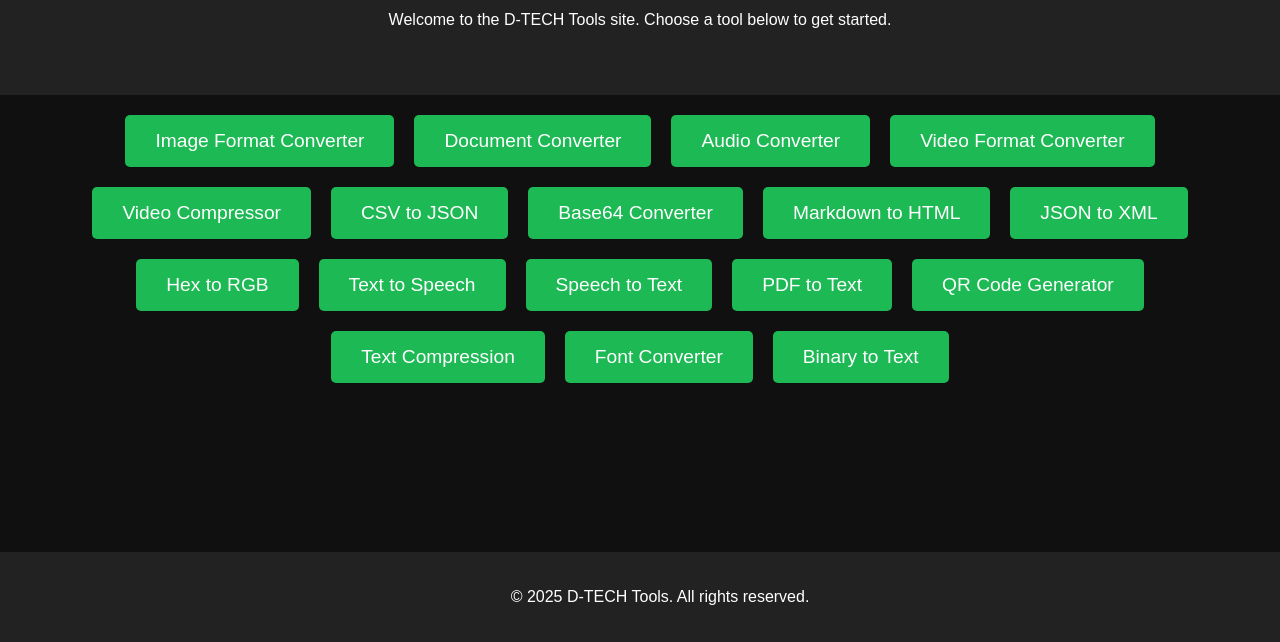
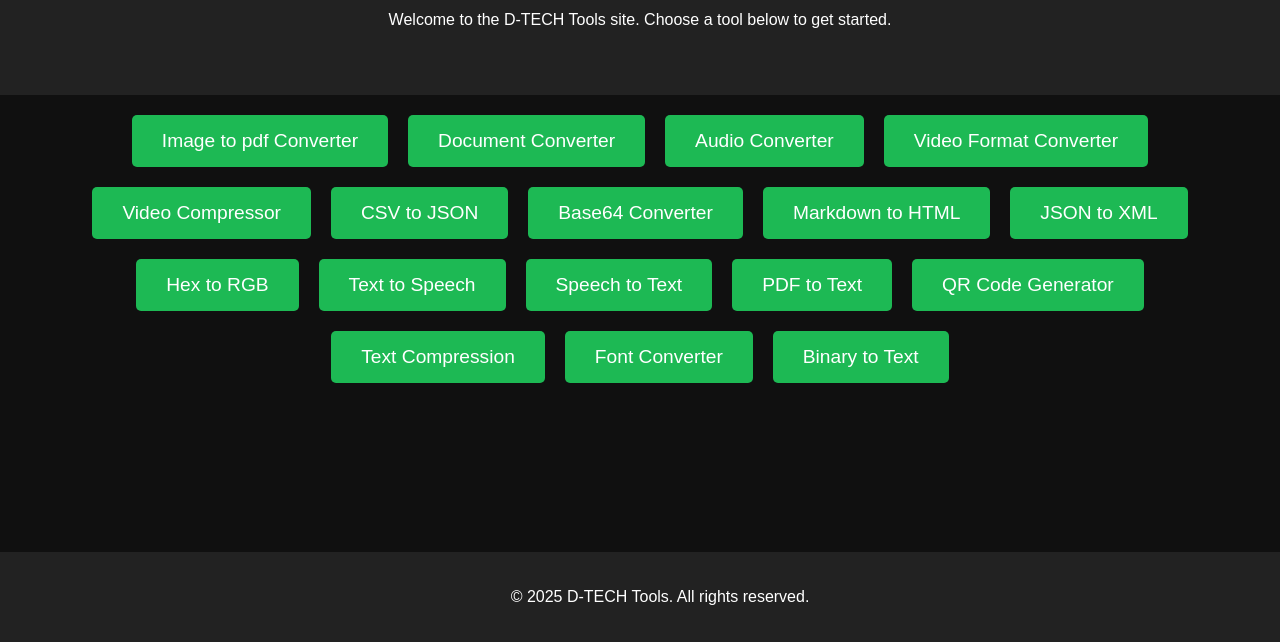
Before and after one commit to Preasx24/Tools, a plain HTML site: page index.html in a window 1280 px wide. Shown: the part 158-800 px from the top of the page. Drawn offline with Linux system fonts and the light colour scheme.

Commit message:
Update index.html

```diff
--- a/index.html
+++ b/index.html
@@ -61,7 +61,7 @@
 
     <div class="container">
         <!-- Buttons for each tool -->
-        <button class="button" onclick="location.href='image_converter.html'">Image Format Converter</button>
+        <button class="button" onclick="location.href='image_converter.html'">Image to pdf Converter</button>
         <button class="button" onclick="location.href='document_converter.html'">Document Converter</button>
         <button class="button" onclick="location.href='audio_converter.html'">Audio Converter</button>
         <button class="button" onclick="location.href='video_converter.html'">Video Format Converter</button>
```
